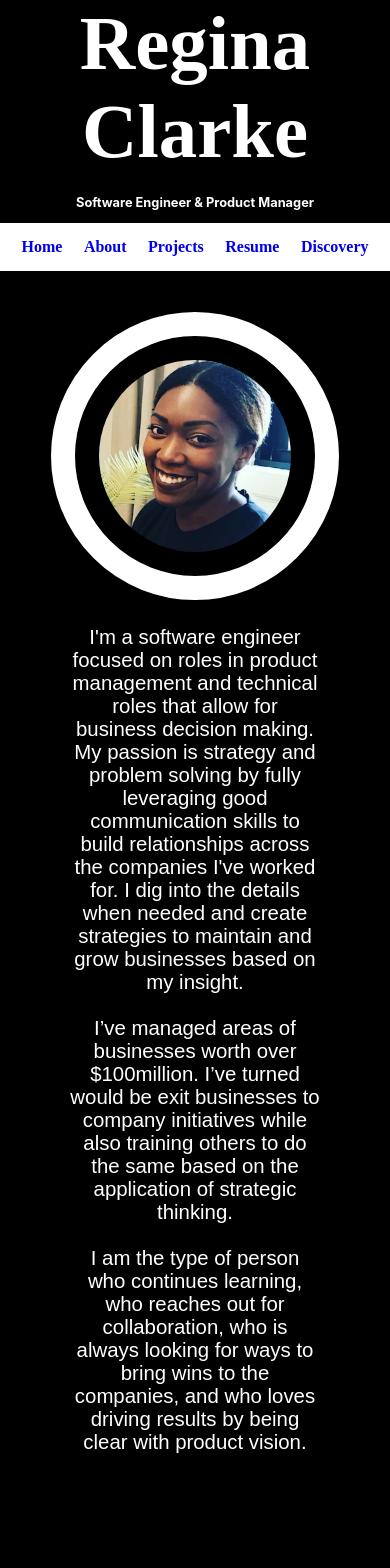
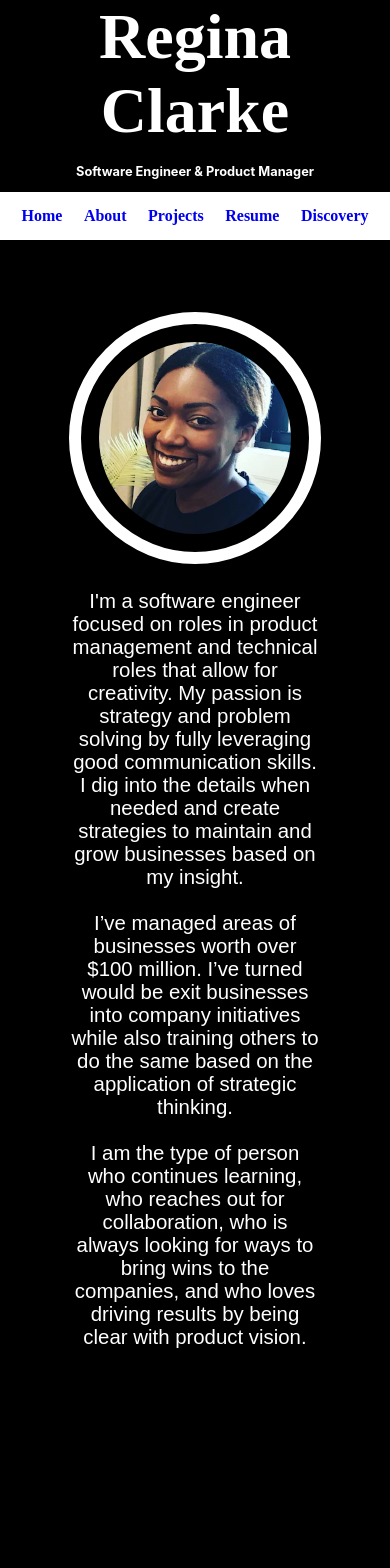
Before and after one commit to ReginaClarke/Personal-Website, a React (Create React App) app: page /about in a window 390 px wide. Shown: the top 1568 px of the page. Built offline with nearby package versions, Linux system fonts and the light colour scheme; no server answers.

Commit message:
tweaked resizing of buttons on hover; made them smaller

```diff
--- a/src/App.css
+++ b/src/App.css
@@ -61,7 +61,7 @@ header {
 }
 
 .headerbackhome:hover {
-  font-size: 6em;
+  font-size: 5em;
   cursor: pointer;
   width: fit-content;
 }
@@ -125,7 +125,7 @@ nav a:hover {
   border: 0.25em black;
   border-style: double;
   font-weight: bolder;
-  font-size: x-large;
+  font-size: large;
   border-radius: 50%;
   width: 5em;
   cursor: pointer;
@@ -248,12 +248,16 @@ nav a:hover {
   .headshot {
     height: 8em;
     width: 8em;
+    border: 0.75em solid white;
+    padding: 1em;
   }
 }
 
 @media (max-width: 500px) {
   .headshot {
     margin: 13em auto 0em auto;
+    border: 0.5em solid white;
+    padding: 0.75em;
   }
 }
 
@@ -335,6 +339,14 @@ video {
     border: 0.25em solid white;
     width: 33em;
     height: 33em;
+  }
+
+  .projectbutton:hover {
+    font-weight: bold;
+    font-size: xx-small;
+    width: 5.75em;
+    height: 5.75em;
+    border: 0.25em solid white;
   }
 }
 
--- a/src/components/About.js
+++ b/src/components/About.js
@@ -1,23 +1,21 @@
 import React from "react";
 import Headshot from "../assets/images/Headshot.png";
-
 
 function About() {
   return (
     <div className="homepage">
-            <img className="headshot" src={Headshot} alt="headshot" />
+      <img className="headshot" src={Headshot} alt="headshot" />
 
       <p className="aboutMe">
         I'm a software engineer focused on roles in product management and
-        technical roles that allow for business decision making. My passion is
-        strategy and problem solving by fully leveraging good communication
-        skills to build relationships across the companies I've worked for. I
-        dig into the details when needed and create strategies to maintain and
-        grow businesses based on my insight.
+        technical roles that allow for creativity. My passion is strategy and
+        problem solving by fully leveraging good communication skills. I dig
+        into the details when needed and create strategies to maintain and grow
+        businesses based on my insight.
         <br />
         <br />
-        I’ve managed areas of businesses worth over $100million. I’ve turned
-        would be exit businesses to company initiatives while also training
+        I’ve managed areas of businesses worth over $100 million. I’ve turned
+        would be exit businesses into company initiatives while also training
         others to do the same based on the application of strategic thinking.
         <br />
         <br />I am the type of person who continues learning, who reaches out
--- a/src/components/Resume.js
+++ b/src/components/Resume.js
@@ -2,7 +2,7 @@ import React from "react";
 
 const resume = function () {
   window.open(
-    "https://res.cloudinary.com/dolrvzlkq/image/upload/v1587571377/Portfolio/Resume-Regina_Clarke_dgqtns.pdf",
+    "https://res.cloudinary.com/dolrvzlkq/image/upload/v1588006661/Portfolio/Resume-Regina_Clarke_tovqjp.pdf",
     "_blank"
   );
 };
@@ -16,7 +16,7 @@ function Resume() {
         scrolling="auto"
         type="application/pdf"
         className="resume"
-        src="https://res.cloudinary.com/dolrvzlkq/image/upload/v1587571377/Portfolio/Resume-Regina_Clarke_dgqtns.pdf#zoom=fitW"
+        src="https://res.cloudinary.com/dolrvzlkq/image/upload/v1588006661/Portfolio/Resume-Regina_Clarke_tovqjp.pdf"
         alt="resume"
       />
       <div>
```
